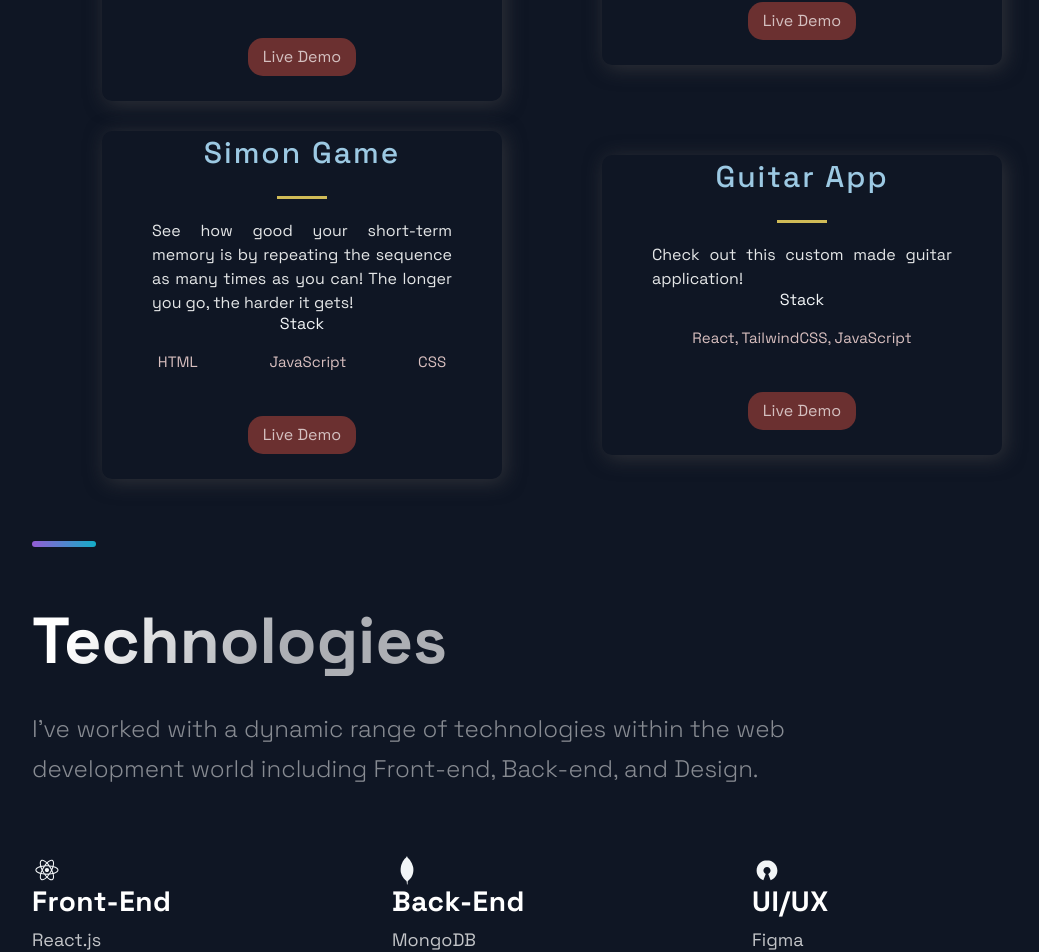
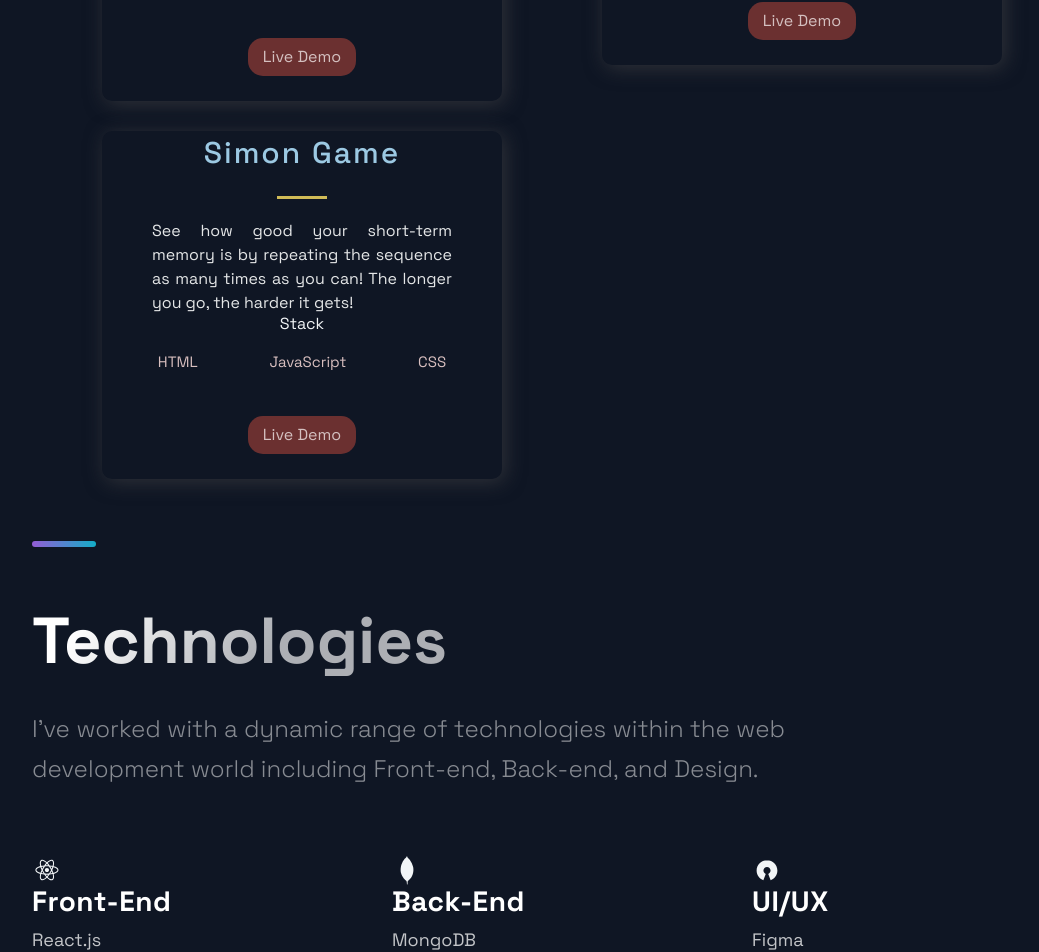
Before and after one commit to normanMatthew/dev, a Next.js app: page / in a window 1280 px wide. Shown: the part 1513-2465 px from the top of the page, without its empty margins (88-1127 px from the left). Built offline with nearby package versions, Linux system fonts and the light colour scheme.

Commit message:
removed guitar app

```diff
--- a/src/constants/constants.js
+++ b/src/constants/constants.js
@@ -43,13 +43,6 @@ export const projects = [
     source: 'https://github.com/psychologyandfreedom/simon-game',
     visit: 'https://psychologyandfreedom.github.io/simon-game/',
     id: 4,
-  },
-  {
-    title: 'Guitar App',
-    description: 'Check out this custom made guitar application!',
-    image: '',
-    tags: ['React, TailwindCSS, JavaScript'],
-    visit: 'https://test-react-app-guitar.vercel.app/'
   }
 ];
 
```
